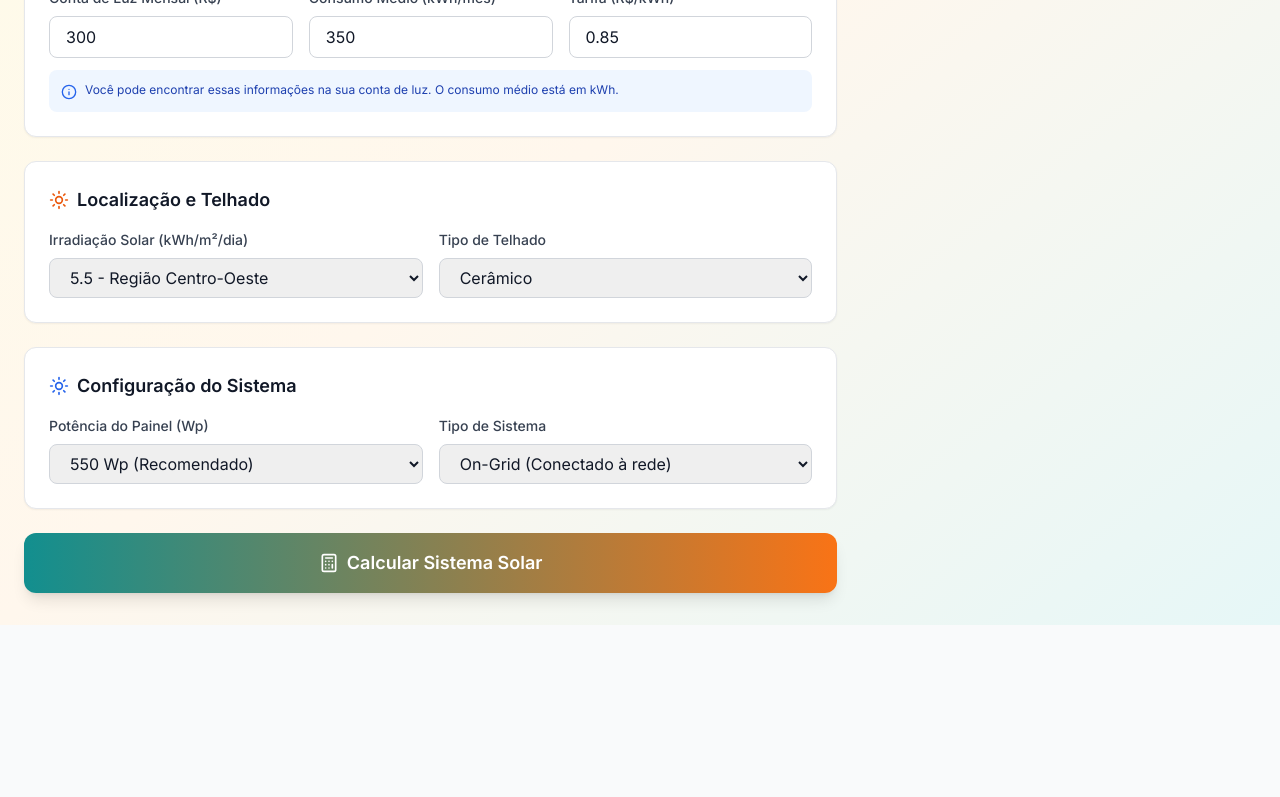
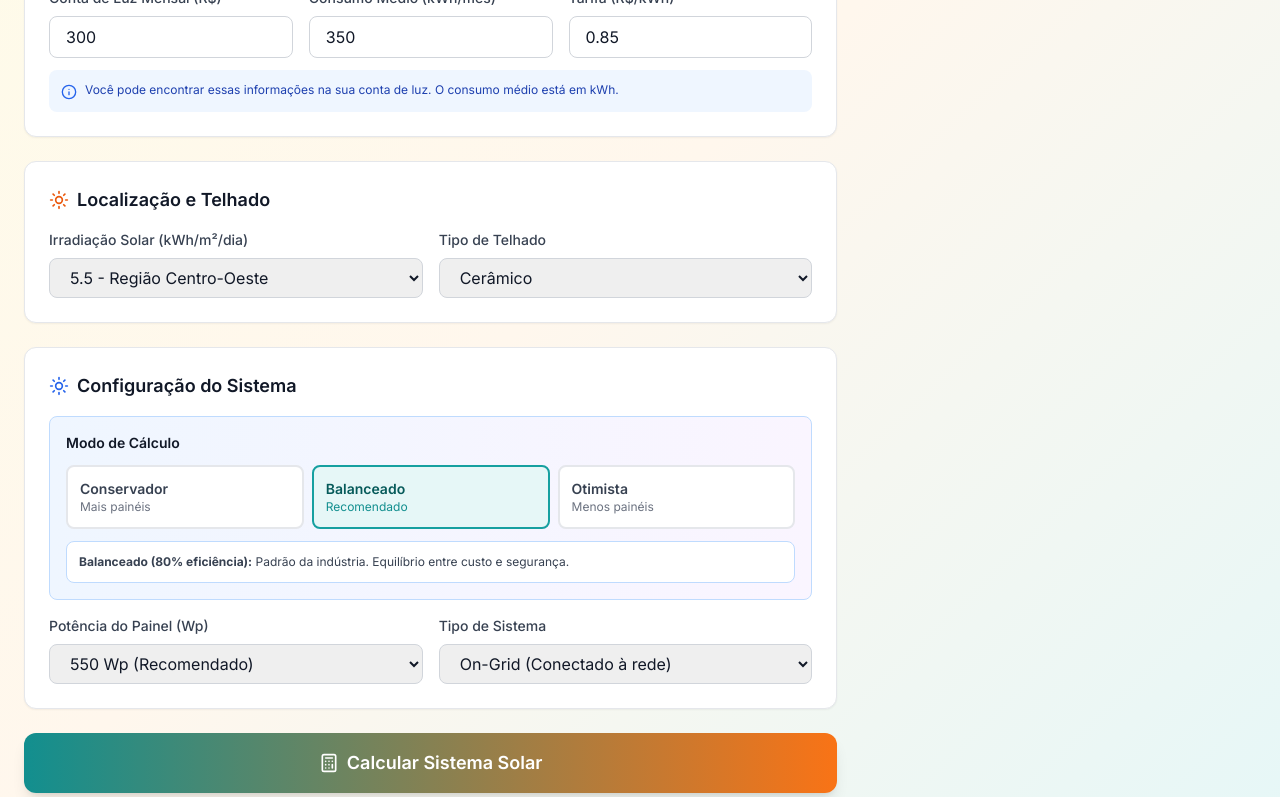
Before and after one commit to GustavoCortezBrito/SolarSystem, a Next.js app: page /calculator in a window 1280 px wide. Shown: the part 400-1197 px from the top of the page. Before the commit the page ends 1025 px from the top, so only its background shows below. Built offline with nearby package versions, Linux system fonts and the light colour scheme; no server answers; the database is empty.

Commit message:
feat: modos de calculo conservador/balanceado/otimista

```diff
--- a/app/calculator/page.tsx
+++ b/app/calculator/page.tsx
@@ -69,6 +69,7 @@ export default function CalculatorPage() {
   const [selectedPanelPower, setSelectedPanelPower] = useState<number>(550);
   const [systemType, setSystemType] = useState<"on-grid" | "off-grid" | "hybrid">("on-grid");
   const [hasBattery, setHasBattery] = useState(false);
+  const [calculationMode, setCalculationMode] = useState<"conservative" | "balanced" | "optimistic">("balanced");
 
   // Equipamentos disponíveis
   const [modules, setModules] = useState<any[]>([]);
@@ -119,31 +120,41 @@ export default function CalculatorPage() {
     // 1. Consumo diário (kWh/dia)
     const dailyConsumption = consumption / 30;
 
-    // 2. Potência do sistema (kWp)
+    // 2. Eficiência do sistema baseada no modo de cálculo
+    // Conservador: 75% (mais perdas consideradas)
+    // Balanceado: 80% (padrão da indústria)
+    // Otimista: 85% (condições ideais)
+    const systemEfficiency = calculationMode === "conservative" ? 0.75 :
+                            calculationMode === "optimistic" ? 0.85 : 0.80;
+
+    // 3. Potência do sistema (kWp)
     // Fórmula: Potência = (Consumo diário / Irradiação solar) / Eficiência
-    const systemEfficiency = 0.80; // 80% (perdas de cabeamento, sujeira, temperatura)
     const systemPowerKWp = (dailyConsumption / irradiation) / systemEfficiency;
 
-    // 3. Número de painéis
+    // 4. Número de painéis
     const panelPowerKWp = selectedPanelPower / 1000;
     const numberOfPanels = Math.ceil(systemPowerKWp / panelPowerKWp);
 
-    // 4. Potência real do sistema (ajustada)
+    // 5. Potência real do sistema (ajustada)
     const actualSystemPowerKWp = numberOfPanels * panelPowerKWp;
 
-    // 5. Geração mensal e anual (kWh)
+    // 6. Geração mensal e anual (kWh)
     const dailyGeneration = actualSystemPowerKWp * irradiation * systemEfficiency;
     const monthlyGeneration = dailyGeneration * 30;
     const annualGeneration = dailyGeneration * 365;
 
-    // 6. Inversor recomendado (1.0 a 1.2x a potência dos painéis)
-    const inverterPowerKW = actualSystemPowerKWp * 1.1;
+    // 7. Inversor recomendado
+    // Conservador: 1.0x (sem margem)
+    // Balanceado: 1.1x (10% de margem)
+    // Otimista: 1.2x (20% de margem)
+    const inverterMultiplier = calculationMode === "conservative" ? 1.0 :
+                               calculationMode === "optimistic" ? 1.2 : 1.1;
+    const inverterPowerKW = actualSystemPowerKWp * inverterMultiplier;
     const recommendedInverter = inverters.find(
       inv => inv.nominalPower >= inverterPowerKW * 1000 && inv.nominalPower <= inverterPowerKW * 1000 * 1.3
     );
 
-    // 7. Custo ESTIMADO (apenas referência)
-    // Custo médio: R$ 4.000 a R$ 5.500 por kWp instalado
+    // 8. Custo ESTIMADO (apenas referência)
     const costPerKWp = propertyType === "residential" ? 4500 :
                        propertyType === "commercial" ? 4200 : 4000;
     let estimatedSystemCost = actualSystemPowerKWp * costPerKWp;
@@ -157,15 +168,13 @@ export default function CalculatorPage() {
       }
     }
 
-    // 8. Área necessária
-    // Painel típico: 2.3m² (550Wp) ou 2.0m² (450Wp)
+    // 9. Área necessária
     const panelAreaM2 = selectedPanelPower >= 500 ? 2.3 : 2.0;
     const requiredAreaM2 = numberOfPanels * panelAreaM2 * 1.2; // +20% para espaçamento
 
-    // 9. Impacto ambiental
-    // 1 kWh evita ~0.5 kg de CO2
+    // 10. Impacto ambiental
     const co2AvoidedKgYear = annualGeneration * 0.5;
-    const treesEquivalent = Math.round(co2AvoidedKgYear / 21); // 1 árvore absorve ~21kg CO2/ano
+    const treesEquivalent = Math.round(co2AvoidedKgYear / 21);
 
     const calculationResult: CalculationResult = {
       monthlyConsumption: consumption,
@@ -548,6 +557,53 @@ export default function CalculatorPage() {
                 <Sun className="w-5 h-5 text-blue-600" />
                 Configuração do Sistema
               </h2>
+
+              {/* Modo de Cálculo */}
+              <div className="mb-4 p-4 bg-gradient-to-r from-blue-50 to-purple-50 rounded-lg border border-blue-200">
+                <label className="block text-sm font-semibold text-gray-900 mb-3">
+                  Modo de Cálculo
+                </label>
+                <div className="grid grid-cols-3 gap-2">
+                  {[
+                    { value: "conservative", label: "Conservador", desc: "Mais painéis", color: "blue" },
+                    { value: "balanced", label: "Balanceado", desc: "Recomendado", color: "purple" },
+                    { value: "optimistic", label: "Otimista", desc: "Menos painéis", color: "green" },
+                  ].map((mode) => (
+                    <button key={mode.value} type="button"
+                      onClick={() => setCalculationMode(mode.value as any)}
+                      className={`p-3 rounded-lg border-2 transition-all text-left ${
+                        calculationMode === mode.value
+                          ? "border-primary-500 bg-primary-50"
+                          : "border-gray-200 hover:border-gray-300 bg-white"
+                      }`}>
+                      <p className={`text-sm font-semibold ${
+                        calculationMode === mode.value ? "text-primary-900" : "text-gray-700"
+                      }`}>
+                        {mode.label}
+                      </p>
+                      <p className={`text-xs ${
+                        calculationMode === mode.value ? "text-primary-600" : "text-gray-500"
+                      }`}>
+                        {mode.desc}
+                      </p>
+                    </button>
+                  ))}
+                </div>
+                <div className="mt-3 p-3 bg-white rounded-lg border border-blue-200">
+                  <p className="text-xs text-gray-700">
+                    <strong>
+                      {calculationMode === "conservative" && "Conservador (75% eficiência):"}
+                      {calculationMode === "balanced" && "Balanceado (80% eficiência):"}
+                      {calculationMode === "optimistic" && "Otimista (85% eficiência):"}
+                    </strong>
+                    {" "}
+                    {calculationMode === "conservative" && "Considera mais perdas (sujeira, sombreamento, temperatura). Sistema maior e mais seguro."}
+                    {calculationMode === "balanced" && "Padrão da indústria. Equilíbrio entre custo e segurança."}
+                    {calculationMode === "optimistic" && "Condições ideais. Sistema menor, mas pode não cobrir 100% em dias ruins."}
+                  </p>
+                </div>
+              </div>
+
               <div className="grid grid-cols-1 md:grid-cols-2 gap-4">
                 <div>
                   <label className="block text-sm font-medium text-gray-700 mb-2">
```
